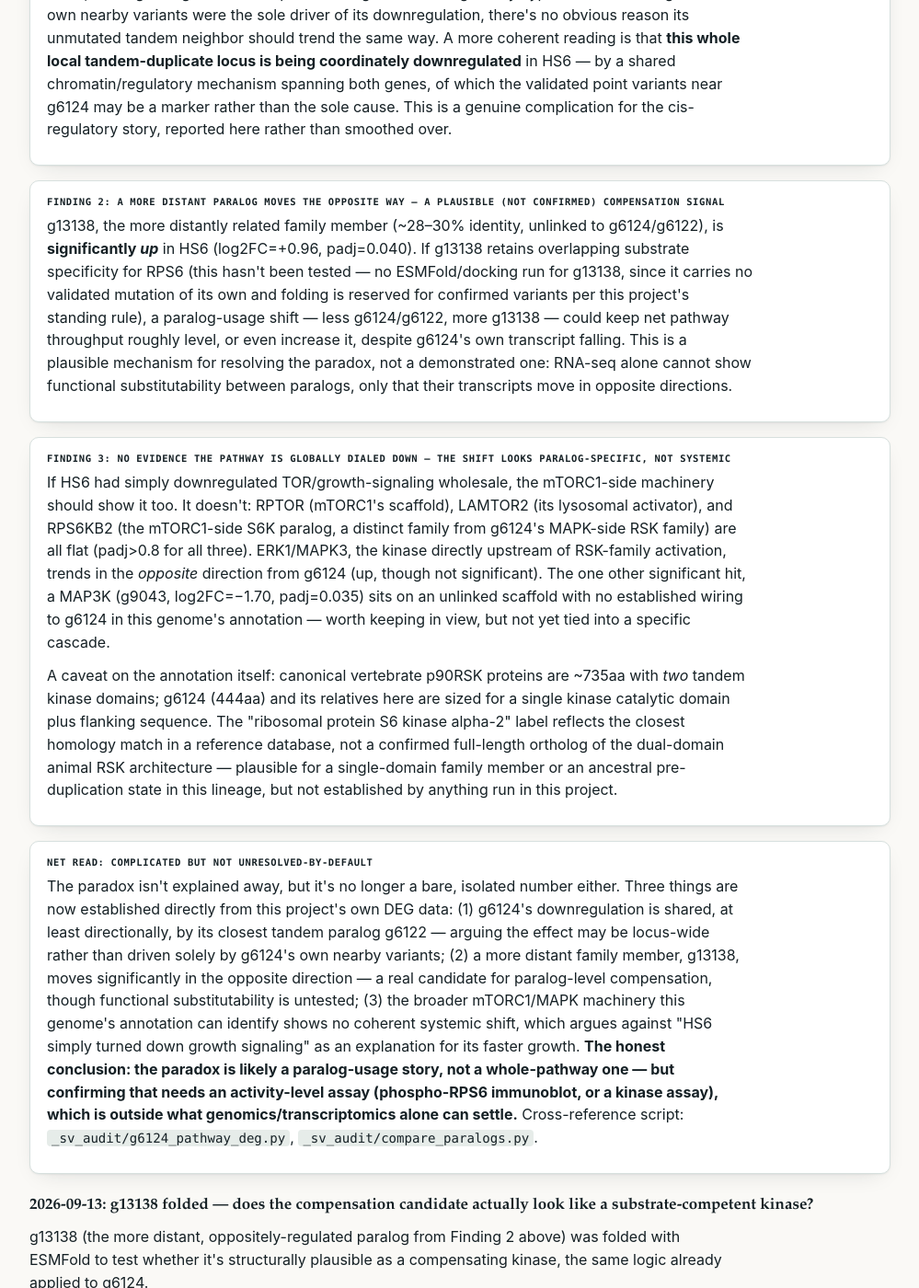
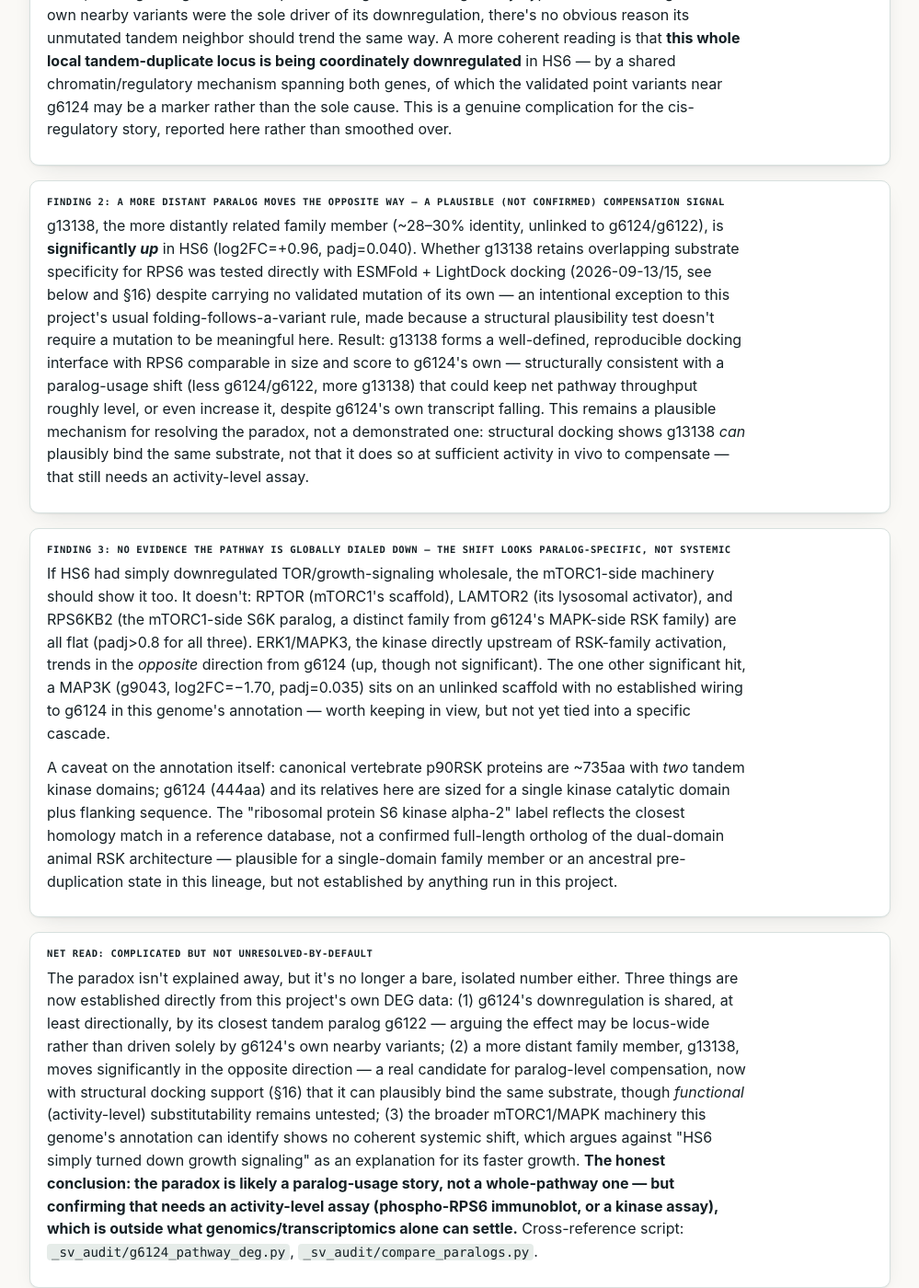
Before and after one commit to jinho1987/schizochytrium-hs6-genomics, a Jekyll site: the page report4.html, which Jekyll copies as it is, in a window 1280 px wide and 1400 px high, scrolled down 42083 px. Shown: the whole window at 92% size, without its empty margins (140-1139 px from the left). Built offline with Jekyll 4.4.1, drawn with Linux system fonts in a browser that asks for light colours.

Commit message:
Fix stale g13138-docking-untested language now superseded by section 16
Two paragraphs in the paralog-compensation discussion still said
docking against g13138 "hasn't been tested" / substitutability
"is untested" -- both written before this session's completed
LightDock result. Updated to point at section 16 and distinguish
structural plausibility (now tested) from functional/activity-level
substitutability (still genuinely untested).

Co-Authored-By: Claude Sonnet 5 <noreply@anthropic.com>

```diff
--- a/report4.html
+++ b/report4.html
@@ -1088,7 +1088,7 @@ a{color:var(--teal-ink);}
     </div>
     <div class="callout">
       <span class="lbl">Finding 2: a more distant paralog moves the opposite way &mdash; a plausible (not confirmed) compensation signal</span>
-      <p>g13138, the more distantly related family member (~28&ndash;30% identity, unlinked to g6124/g6122), is <b>significantly <i>up</i></b> in HS6 (log2FC=+0.96, padj=0.040). If g13138 retains overlapping substrate specificity for RPS6 (this hasn't been tested &mdash; no ESMFold/docking run for g13138, since it carries no validated mutation of its own and folding is reserved for confirmed variants per this project's standing rule), a paralog-usage shift &mdash; less g6124/g6122, more g13138 &mdash; could keep net pathway throughput roughly level, or even increase it, despite g6124's own transcript falling. This is a plausible mechanism for resolving the paradox, not a demonstrated one: RNA-seq alone cannot show functional substitutability between paralogs, only that their transcripts move in opposite directions.</p>
+      <p>g13138, the more distantly related family member (~28&ndash;30% identity, unlinked to g6124/g6122), is <b>significantly <i>up</i></b> in HS6 (log2FC=+0.96, padj=0.040). Whether g13138 retains overlapping substrate specificity for RPS6 was tested directly with ESMFold + LightDock docking (2026-09-13/15, see below and &sect;16) despite carrying no validated mutation of its own &mdash; an intentional exception to this project's usual folding-follows-a-variant rule, made because a structural plausibility test doesn't require a mutation to be meaningful here. Result: g13138 forms a well-defined, reproducible docking interface with RPS6 comparable in size and score to g6124's own &mdash; structurally consistent with a paralog-usage shift (less g6124/g6122, more g13138) that could keep net pathway throughput roughly level, or even increase it, despite g6124's own transcript falling. This remains a plausible mechanism for resolving the paradox, not a demonstrated one: structural docking shows g13138 <i>can</i> plausibly bind the same substrate, not that it does so at sufficient activity in vivo to compensate &mdash; that still needs an activity-level assay.</p>
     </div>
     <div class="callout">
       <span class="lbl">Finding 3: no evidence the pathway is globally dialed down &mdash; the shift looks paralog-specific, not systemic</span>
@@ -1097,7 +1097,7 @@ a{color:var(--teal-ink);}
     </div>
     <div class="callout rust">
       <span class="lbl">Net read: complicated but not unresolved-by-default</span>
-      <p>The paradox isn't explained away, but it's no longer a bare, isolated number either. Three things are now established directly from this project's own DEG data: (1) g6124's downregulation is shared, at least directionally, by its closest tandem paralog g6122 &mdash; arguing the effect may be locus-wide rather than driven solely by g6124's own nearby variants; (2) a more distant family member, g13138, moves significantly in the opposite direction &mdash; a real candidate for paralog-level compensation, though functional substitutability is untested; (3) the broader mTORC1/MAPK machinery this genome's annotation can identify shows no coherent systemic shift, which argues against "HS6 simply turned down growth signaling" as an explanation for its faster growth. <b>The honest conclusion: the paradox is likely a paralog-usage story, not a whole-pathway one &mdash; but confirming that needs an activity-level assay (phospho-RPS6 immunoblot, or a kinase assay), which is outside what genomics/transcriptomics alone can settle.</b> Cross-reference script: <code>_sv_audit/g6124_pathway_deg.py</code>, <code>_sv_audit/compare_paralogs.py</code>.</p>
+      <p>The paradox isn't explained away, but it's no longer a bare, isolated number either. Three things are now established directly from this project's own DEG data: (1) g6124's downregulation is shared, at least directionally, by its closest tandem paralog g6122 &mdash; arguing the effect may be locus-wide rather than driven solely by g6124's own nearby variants; (2) a more distant family member, g13138, moves significantly in the opposite direction &mdash; a real candidate for paralog-level compensation, now with structural docking support (&sect;16) that it can plausibly bind the same substrate, though <i>functional</i> (activity-level) substitutability remains untested; (3) the broader mTORC1/MAPK machinery this genome's annotation can identify shows no coherent systemic shift, which argues against "HS6 simply turned down growth signaling" as an explanation for its faster growth. <b>The honest conclusion: the paradox is likely a paralog-usage story, not a whole-pathway one &mdash; but confirming that needs an activity-level assay (phospho-RPS6 immunoblot, or a kinase assay), which is outside what genomics/transcriptomics alone can settle.</b> Cross-reference script: <code>_sv_audit/g6124_pathway_deg.py</code>, <code>_sv_audit/compare_paralogs.py</code>.</p>
     </div>
 
     <h3>2026-09-13: g13138 folded &mdash; does the compensation candidate actually look like a substrate-competent kinase?</h3>
```
